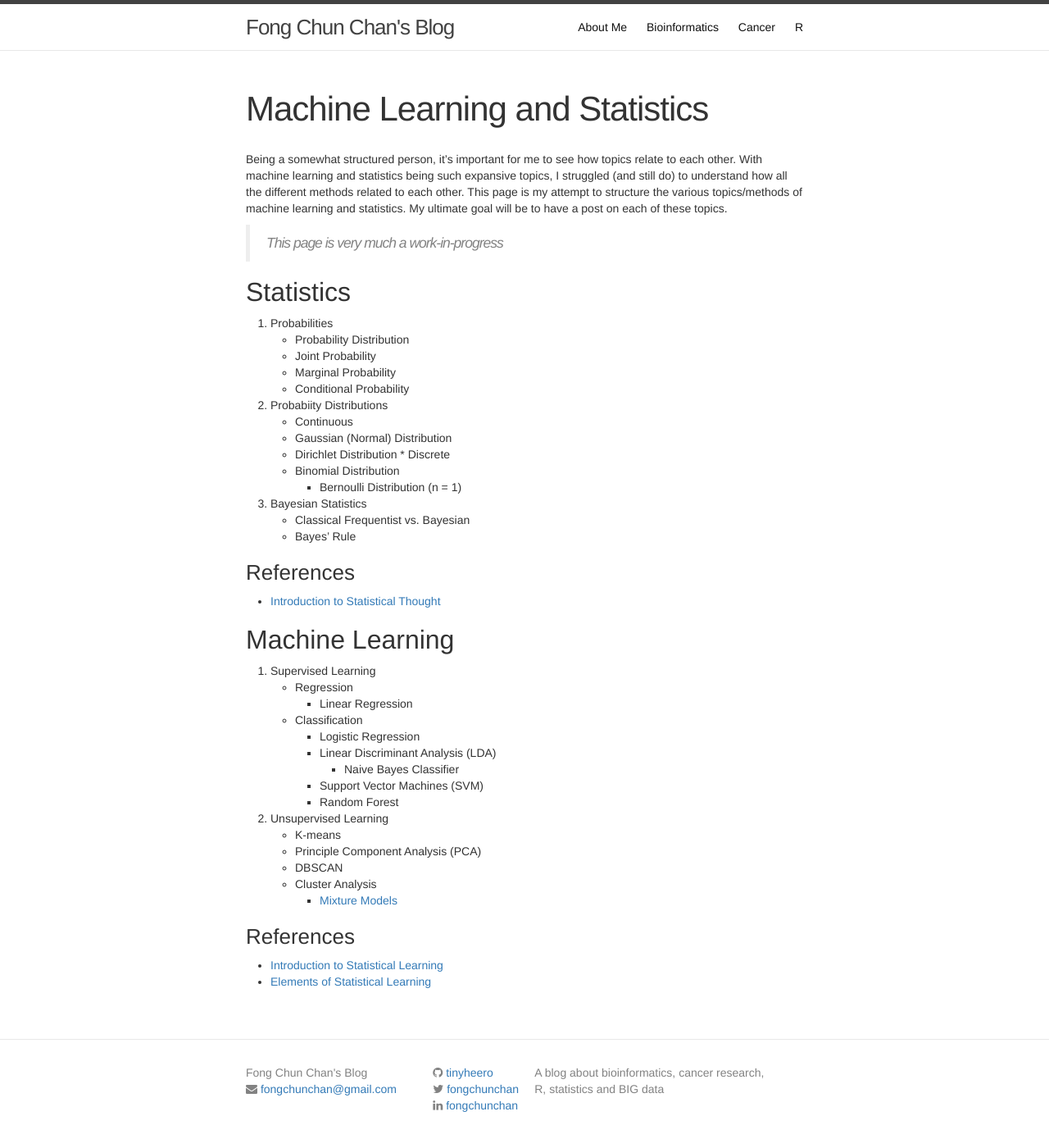
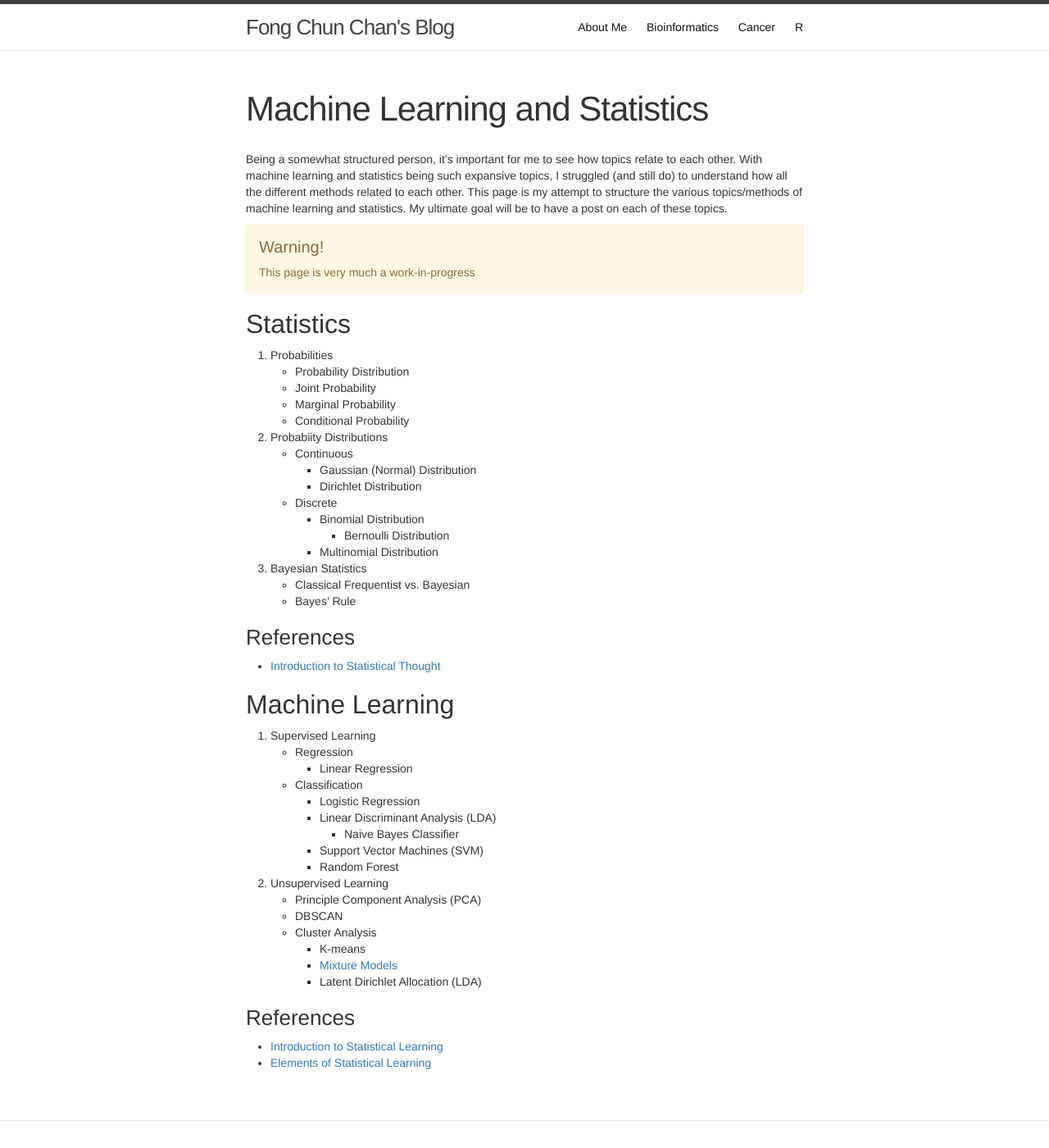
Before and after one commit to tinyheero/tinyheero.github.io, a Jekyll site: the page built from ml-and-stats-overview.md, in a window 1280 px wide and 1400 px high. Shown: the whole window at 82% size. Built offline with Jekyll 4.4.1, drawn with Linux system fonts in a browser that asks for light colours; nearby versions of some CDN libraries; library files that are not in the unit come from our copies; Markdown is read by kramdown in place of the engine named in the settings.

Commit message:
Updating ML and Stats Page
* Adding new topics.
* Fixing spacing so that topics are properly nested.

```diff
--- a/ml-and-stats-overview.md
+++ b/ml-and-stats-overview.md
@@ -6,25 +6,29 @@ permalink: /ml-and-stats-overview/
 
 Being a somewhat structured person, it's important for me to see how topics relate to each other. With machine learning and statistics being such expansive topics, I struggled (and still do) to understand how all the different methods related to each other. This page is my attempt to structure the various topics/methods of machine learning and statistics. My ultimate goal will be to have a post on each of these topics.
 
-> This page is very much a work-in-progress
+<div class="alert alert-dismissible alert-warning">
+  <h4>Warning!</h4>
+  <p>This page is very much a work-in-progress</p>
+</div>
 
 ## Statistics
 
 1. Probabilities
-	* Probability Distribution
-	* Joint Probability
-	* Marginal Probability
-	* Conditional Probability
+    * Probability Distribution
+    * Joint Probability
+    * Marginal Probability
+    * Conditional Probability
 1. Probabiity Distributions
-  * Continuous
-    + Gaussian (Normal) Distribution
-    + Dirichlet Distribution
-  * Discrete
-    + Binomial Distribution
-      * Bernoulli Distribution (n = 1)
+    * Continuous
+        + Gaussian (Normal) Distribution
+        + Dirichlet Distribution
+    * Discrete
+        + Binomial Distribution
+            - Bernoulli Distribution
+        + Multinomial Distribution
 1. Bayesian Statistics
-	* Classical Frequentist vs. Bayesian
-	* Bayes' Rule
+    * Classical Frequentist vs. Bayesian
+    * Bayes' Rule
 
 ### References
 
@@ -42,11 +46,12 @@ Being a somewhat structured person, it's important for me to see how topics rela
         + Support Vector Machines (SVM)
         + Random Forest
 1. Unsupervised Learning
-    * K-means
     * Principle Component Analysis (PCA)
     * DBSCAN
     * Cluster Analysis
+        + K-means
         + [Mixture Models]({% post_url 2015-10-13-mixture-model %})
+        + Latent Dirichlet Allocation (LDA)
 
 ### References
 
```
